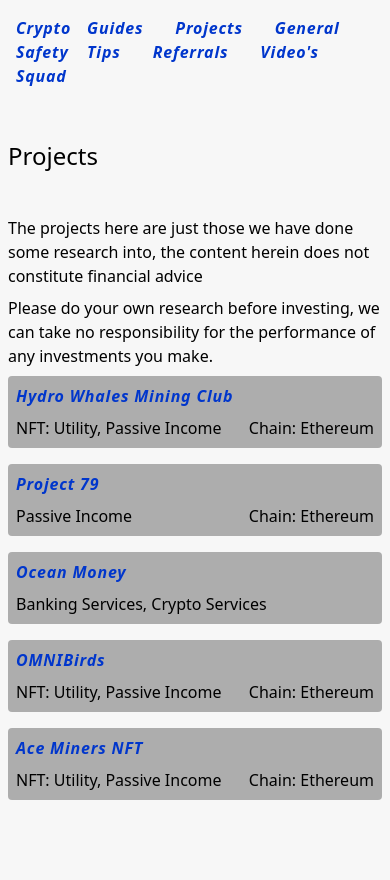
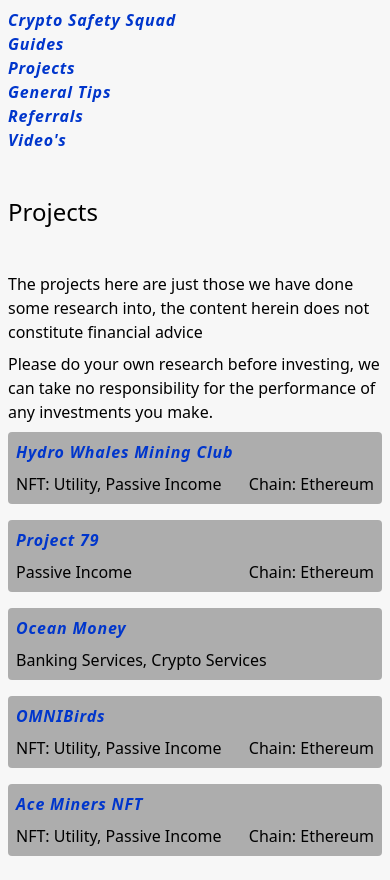
Before and after one commit to CryptoSafetySquad/website, a Next.js app: page /projects in a window 390 px wide. Before the commit the page ends 844 px from the top, so only its background shows below. Built offline with nearby package versions, Linux system fonts and the light colour scheme.

Commit message:
Make navbar responsive.

```diff
--- a/Components/Navbar.tsx
+++ b/Components/Navbar.tsx
@@ -1,18 +1,18 @@
 import Link from "next/link"
 
 const Navbar = () => (
-  <div className='p-4 flex'>
+  <div className='p-2 md:p-4 flex flex-col md:flex-row'>
     <div className='xl:ml-16 mr-4 xl:mr-16'>
       <Link href='/'><a>Crypto Safety Squad</a></Link>
     </div>
-    <div>
+    <div className='flex flex-col md:flex-row'>
       <Link href='/guides'><a className='mr-8'>Guides</a></Link>
       <Link href='/projects'><a className='mr-8'>Projects</a></Link>
       <Link href='/general-tips'><a className='mr-8'>General Tips</a></Link>
       <Link href='/referrals'><a className='mr-8'>Referrals</a></Link>
       <Link href='/videos'><a className='mr-8'>Video&apos;s</a></Link>
     </div>
-    <div className='flex ml-auto mr-4 xl:mr-16'>
+    <div className='sm:flex md:ml-auto mr-4 xl:mr-16 hidden'>
       <a
         href='https://discord.gg/2R7JETvAsc'
         target='_blank'
```
